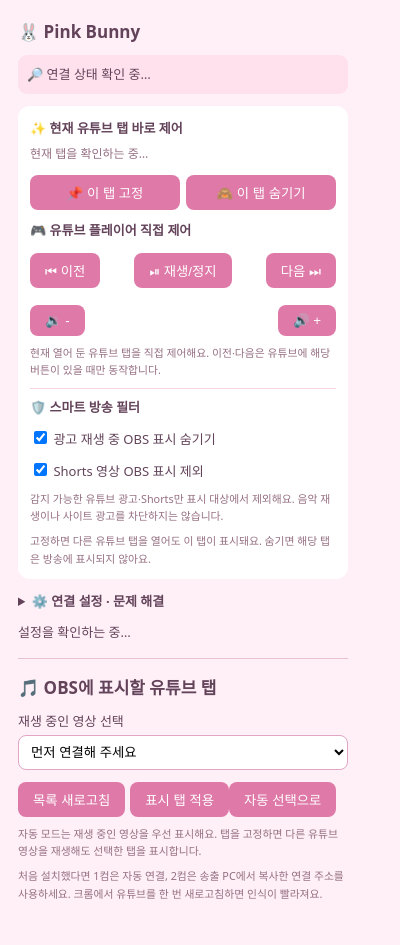
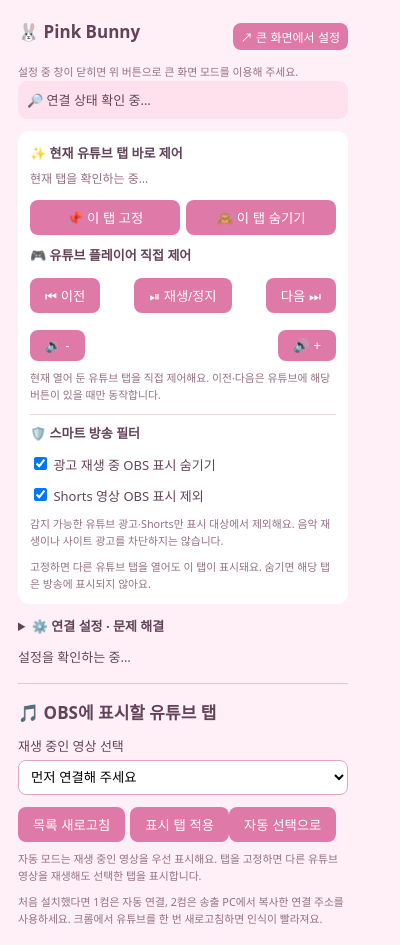
Before and after one commit to Cho-L/PinkBunny, a browser extension: page extension/popup.html in a window 400 px wide. Before the commit the page ends 920 px from the top, so only its background shows below. Drawn offline with Linux system fonts and the light colour scheme; no server answers.

Commit message:
QA: add persistent full-tab control panel for dropdowns that close with extension popup focus

```diff
--- a/extension/popup.html
+++ b/extension/popup.html
@@ -1,6 +1,6 @@
 <!doctype html><html lang="ko"><head><meta charset="UTF-8"><style>
-body{font:13px/1.6 system-ui,sans-serif;width:330px;margin:0;padding:18px;background:#fff0f7;color:#63435a}h2{margin:0 0 10px;font-size:17px}label{display:block;margin:10px 0 3px}input{width:100%;box-sizing:border-box;padding:8px;border:1px solid #e2a5c5;border-radius:8px}button{background:#df79a8;border:0;border-radius:8px;padding:8px 15px;color:white;margin-top:12px;cursor:pointer}#status{margin-top:10px}small{display:block;margin-top:8px;color:#956f82}
-</style></head><body><h2>🐰 Pink Bunny</h2><div id="connection" role="status" style="padding:9px;border-radius:9px;background:#ffe1ee">🔎 연결 상태 확인 중…</div>
+body{font:13px/1.6 system-ui,sans-serif;width:330px;margin:0;padding:18px;background:#fff0f7;color:#63435a}h2{margin:0 0 10px;font-size:17px}label{display:block;margin:10px 0 3px}input{width:100%;box-sizing:border-box;padding:8px;border:1px solid #e2a5c5;border-radius:8px}button{background:#df79a8;border:0;border-radius:8px;padding:8px 15px;color:white;margin-top:12px;cursor:pointer}#status{margin-top:10px}small{display:block;margin-top:8px;color:#956f82}button:disabled{opacity:.5;cursor:not-allowed}#tabs{max-width:100%}body.full-page{width:min(100%,650px);margin:30px auto;border-radius:18px;box-shadow:0 12px 36px #8c527a3d}body.full-page #quickActions{padding:18px}body.full-page button{min-height:36px}
+</style></head><body><div style="display:flex;align-items:center;justify-content:space-between;gap:8px"><h2>🐰 Pink Bunny</h2><button id="openDashboard" type="button" style="margin:0;font-size:12px;padding:5px 8px">↗ 큰 화면에서 설정</button></div><small id="uiHint">설정 중 창이 닫히면 위 버튼으로 큰 화면 모드를 이용해 주세요.</small><div id="connection" role="status" style="padding:9px;border-radius:9px;background:#ffe1ee">🔎 연결 상태 확인 중…</div>
 <div id="quickActions" style="background:white;border-radius:12px;padding:12px;margin-top:12px">
 <strong>✨ 현재 유튜브 탭 바로 제어</strong>
 <div id="activeVideo" style="font-size:12px;color:#956f82;margin-top:5px">현재 탭을 확인하는 중…</div>
```
